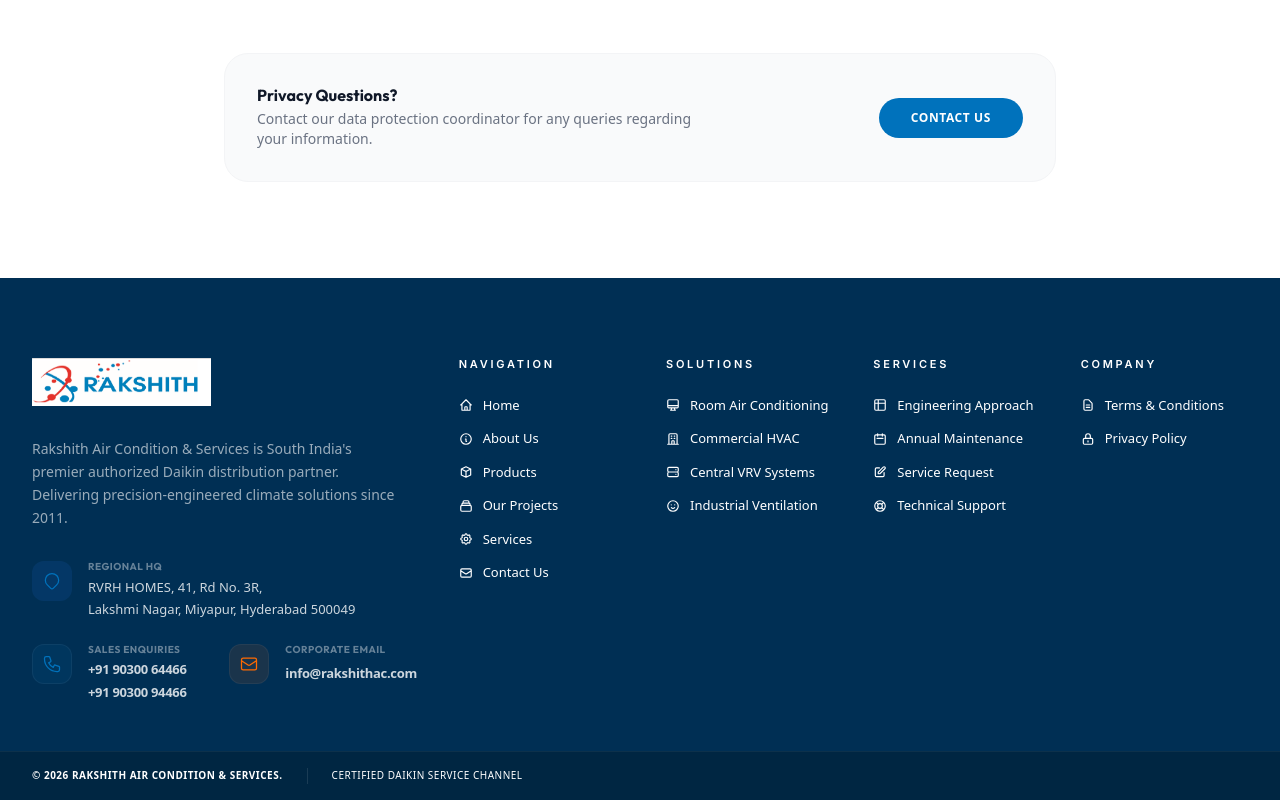
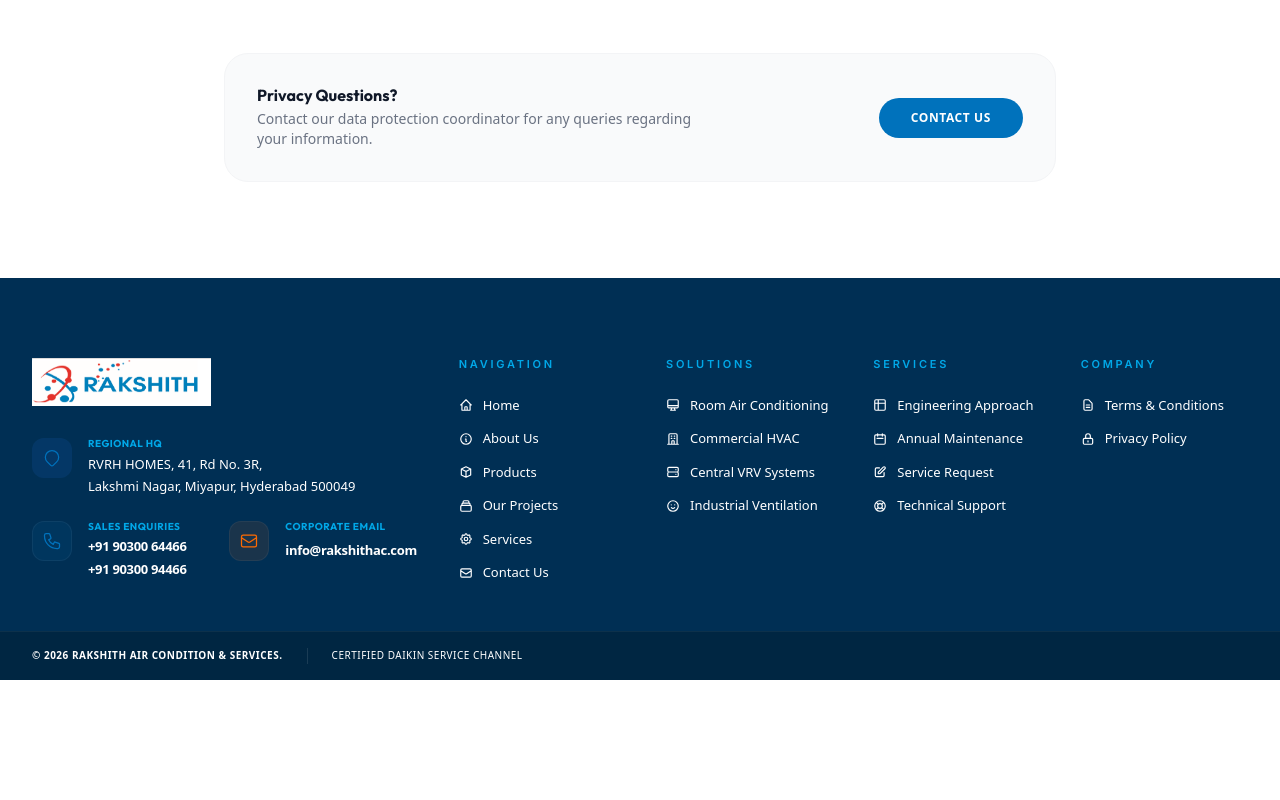
Before and after one commit to charankumardigitalraiz-max/rakshit-ai-conditioners-website, a React (Vite) app: page /privacy in a window 1280 px wide. Shown: the part 949-1749 px from the top of the page. After the commit the page ends 1629 px from the top, so only its background shows below. Built offline with nearby package versions, Linux system fonts and the light colour scheme.

Commit message:
footer was updated

```diff
--- a/src/components/Footer.jsx
+++ b/src/components/Footer.jsx
@@ -45,9 +45,6 @@ export default function Footer() {
               />
             </div>
 
-            <p className="text-white/60 text-sm leading-relaxed mb-8 max-w-sm">
-              Rakshith Air Condition & Services is South India's premier authorized Daikin distribution partner. Delivering precision-engineered climate solutions since 2011.
-            </p>
 
             <div className="space-y-6">
               {/* HQ Address */}
@@ -58,8 +55,8 @@ export default function Footer() {
                   </svg>
                 </div>
                 <div>
-                  <h4 className="text-[10px] font-bold text-white/40 uppercase tracking-wider mb-1">Regional HQ</h4>
-                  <p className="text-white/80 text-[13px] leading-relaxed">
+                  <h4 className="text-[10px] font-bold text-[#00a8e8] uppercase tracking-wider mb-1">Regional HQ</h4>
+                  <p className="text-white text-[13px] leading-relaxed">
                     RVRH HOMES, 41, Rd No. 3R, <br />
                     Lakshmi Nagar, Miyapur, Hyderabad 500049
                   </p>
@@ -76,10 +73,10 @@ export default function Footer() {
                     </svg>
                   </div>
                   <div>
-                    <h4 className="text-[10px] font-bold text-white/40 uppercase tracking-wider mb-1">Sales Enquiries</h4>
+                    <h4 className="text-[10px] font-bold text-[#00a8e8] uppercase tracking-wider mb-1">Sales Enquiries</h4>
                     <div className="flex flex-col gap-1">
-                      <a href="tel:+919030064466" className="text-white/80 text-[13px] font-semibold hover:text-white transition-colors tracking-tight">+91 90300 64466</a>
-                      <a href="tel:+919030094466" className="text-white/80 text-[13px] font-semibold hover:text-white transition-colors tracking-tight">+91 90300 94466</a>
+                      <a href="tel:+919030064466" className="text-white text-[13px] font-semibold hover:text-white transition-colors tracking-tight">+91 90300 64466</a>
+                      <a href="tel:+919030094466" className="text-white text-[13px] font-semibold hover:text-white transition-colors tracking-tight">+91 90300 94466</a>
                     </div>
                   </div>
                 </div>
@@ -107,8 +104,8 @@ export default function Footer() {
                     </svg>
                   </div>
                   <div>
-                    <h4 className="text-[10px] font-bold text-white/40 uppercase tracking-wider mb-1">Corporate Email</h4>
-                    <a href="mailto:info@rakshithac.com" className="text-white/80 text-[13px] font-semibold hover:text-white transition-colors tracking-tight">info@rakshithac.com</a>
+                    <h4 className="text-[10px] font-bold text-[#00a8e8] uppercase tracking-wider mb-1">Corporate Email</h4>
+                    <a href="mailto:info@rakshithac.com" className="text-white text-[13px] font-semibold hover:text-white transition-colors tracking-tight">info@rakshithac.com</a>
                   </div>
                 </div>
               </div>
@@ -117,9 +114,10 @@ export default function Footer() {
 
           {/* Links Taxonomy */}
           <div className="lg:col-span-4 grid grid-cols-2 md:grid-cols-4 gap-10">
+
             {Object.entries(footerLinks).map(([title, links]) => (
               <div key={title}>
-                <h3 className="text-white font-bold text-[11px] uppercase tracking-[0.25em] mb-6" style={{ fontFamily: 'Inter, sans-serif' }}>
+                <h3 className="text-[#00a8e8] font-bold text-[11px] uppercase tracking-[0.25em] mb-6" style={{ fontFamily: 'Inter, sans-serif' }}>
                   {title}
                 </h3>
                 <ul className="space-y-3.5">
@@ -139,6 +137,7 @@ export default function Footer() {
                 </ul>
               </div>
             ))}
+
           </div>
         </div>
       </div>
```
